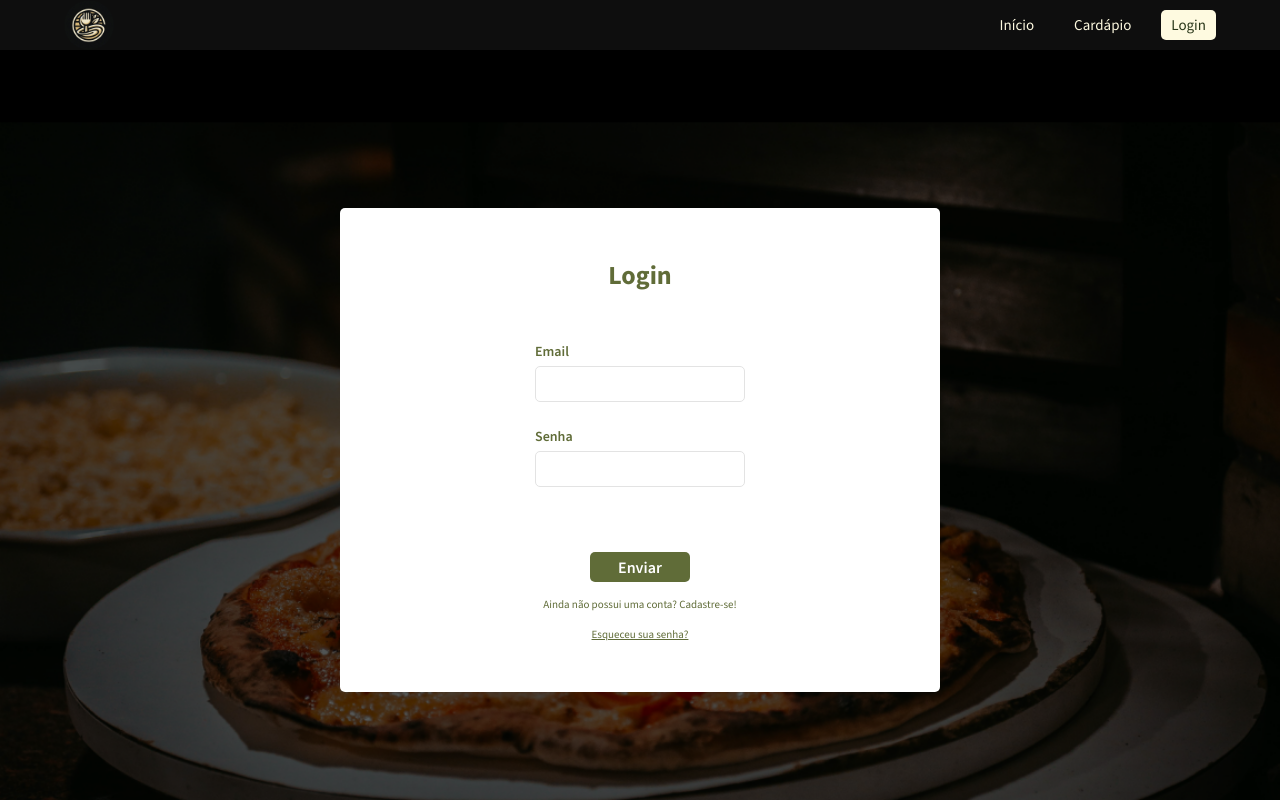
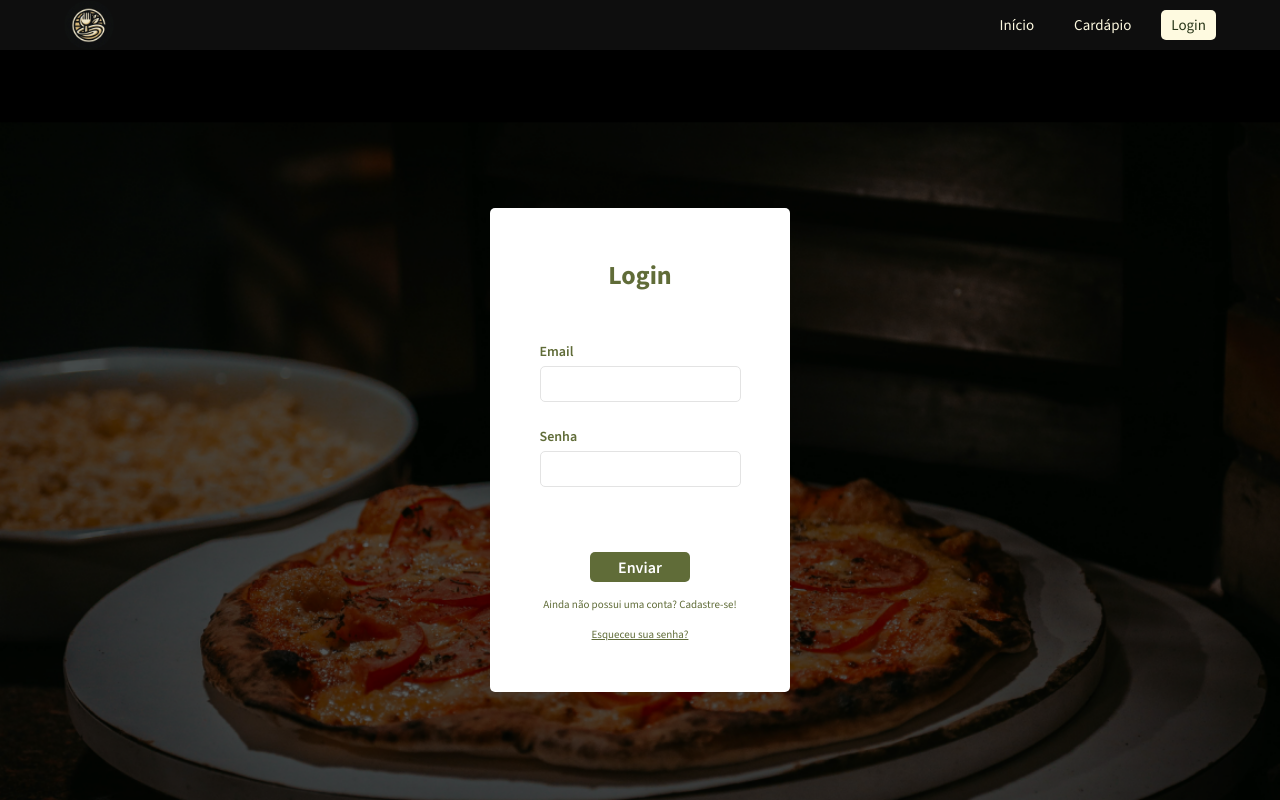
Before and after one commit to danideoliveira/refugio-bistro, a React (Vite) app in the folder client/: page /login in a window 1280 px wide. Shown: the top 800 px of the page. Built offline with nearby package versions, Linux system fonts and the light colour scheme; no server answers.

Commit message:
feat: update styles

```diff
--- a/client/src/components/Dropdown/Dropdown.styled.ts
+++ b/client/src/components/Dropdown/Dropdown.styled.ts
@@ -13,7 +13,7 @@ export const Container = styled.div`
     padding: 1rem;
     gap: 2rem;
     cursor: pointer;
-    box-shadow: 0px 2px 5px 0px rgb(0, 0, 0, 0.25);
+    border: 1px solid #efefef;
     position: relative;
   }
 
--- a/client/src/components/Form/Form.styled.ts
+++ b/client/src/components/Form/Form.styled.ts
@@ -32,7 +32,7 @@ export const Container = styled.form`
 
   .input-square {
     ${setFlexbox("center", "flex-start", "column")}
-    width: 21rem;
+    width: 100%;
     max-width: 21rem;
     gap: 0.5rem;
   }
--- a/client/src/globalStyles.ts
+++ b/client/src/globalStyles.ts
@@ -13,10 +13,7 @@ const GlobalStyles = createGlobalStyle`
 
   html {
     font-size: 62.5%;
-
-    /* @media screen and (max-width: 1080px) {
-      font-size: 55%;
-    } */
+    background-color: #0c0c0c;
   }
 
 
--- a/client/src/pages/Login/Login.styled.ts
+++ b/client/src/pages/Login/Login.styled.ts
@@ -27,6 +27,10 @@ export const Container = styled.section`
     text-decoration: underline;
   }
 
+  .form-login {
+    max-width: 30rem;
+  }
+
   .modal-reset-password {
     .modal-box {
       max-width: 30rem;
--- a/client/src/pages/Profile/Profile.styled.ts
+++ b/client/src/pages/Profile/Profile.styled.ts
@@ -19,7 +19,7 @@ export const Container = styled.section`
     ${setFlexbox("center", "center", "column")}
     padding: 5rem;
     width: 90%;
-    max-width: 60rem;
+    max-width: 50rem;
     border-radius: 5px;
     background-color: ${palette.form_background};
     position: relative;
--- a/client/src/pages/Register/Register.styled.ts
+++ b/client/src/pages/Register/Register.styled.ts
@@ -12,4 +12,10 @@ export const Container = styled.section`
   background-position: center;
   background-repeat: no-repeat;
   position: relative;
+
+  .form-register {
+    max-width: 50rem;
+    padding: 3rem 0;
+    gap: 3rem;
+  }
 `;
```
